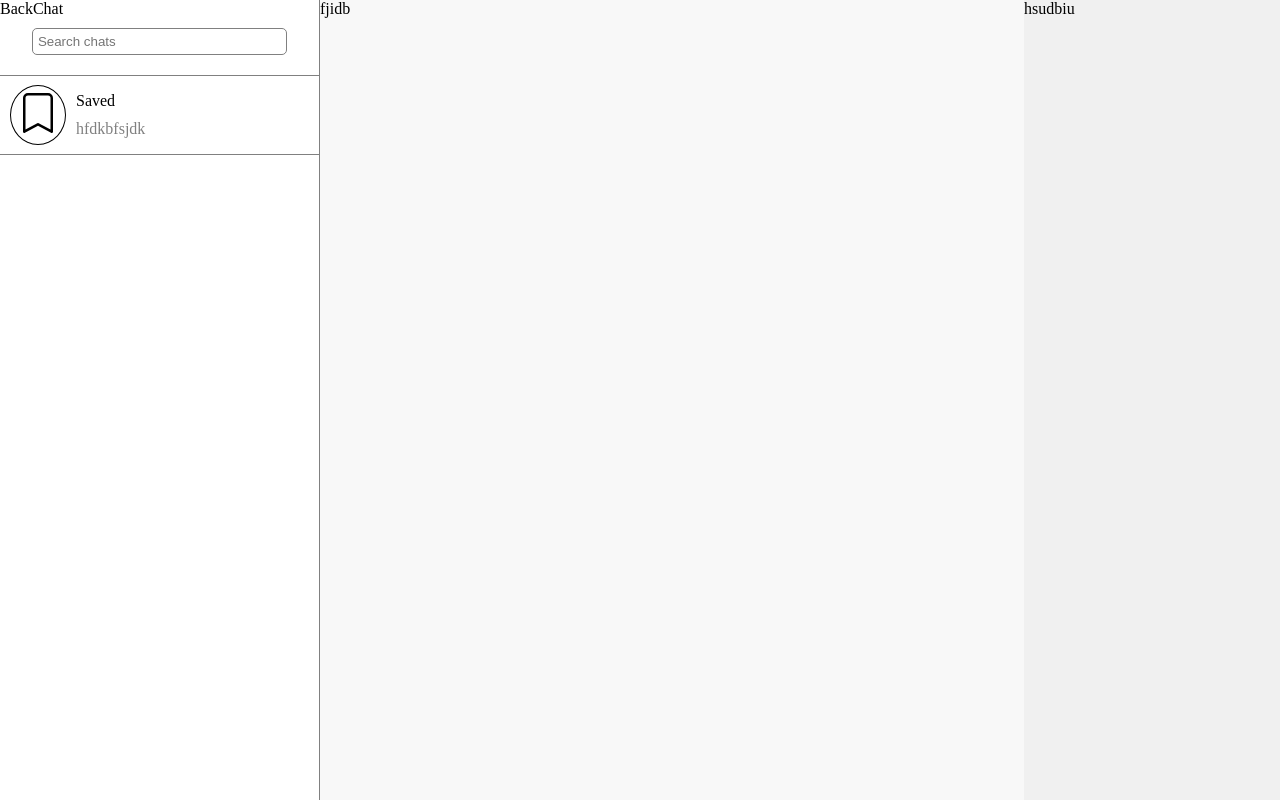
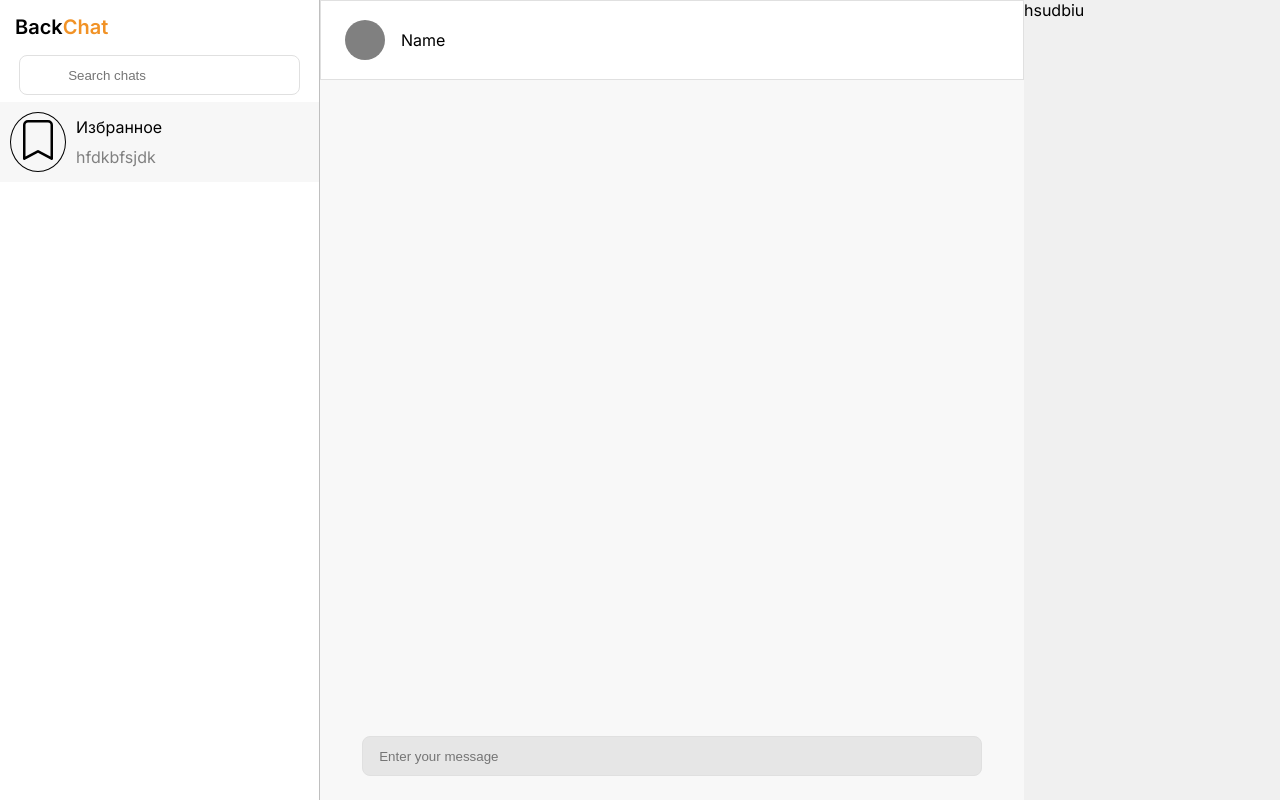
Before and after one commit to sssp1rit/BackChat, a plain HTML site: page index.html in a window 1280 px wide. Drawn offline with Linux system fonts and the light colour scheme; a web font is replaced by a local one.

Commit message:
лого, открытый чат

```diff
--- a/index.html
+++ b/index.html
@@ -5,25 +5,45 @@
     <meta name="viewport" content="width=device-width, initial-scale=1.0">
     <title>Document</title>
     <link rel="stylesheet" href="style.css">
+    <link rel="preconnect" href="https://fonts.googleapis.com">
+    <link rel="preconnect" href="https://fonts.gstatic.com" crossorigin>
+    <link href="https://fonts.googleapis.com/css2?family=Funnel+Display:wght@300..800&family=Inter:ital,opsz,wght@0,14..32,100..900;1,14..32,100..900&display=swap" rel="stylesheet">
 </head>
 <body>
     <div class="main">
         <div class="left">
-            <div class="logos">BackChat</div>
-            <div class="search"><input id="serch_chats" placeholder="Search chats" type="search"></div>
+            <div class="logo">Back<div class="rp">Chat</div></div>
+            <div class="search">
+                <!-- <svg xmlns="http://www.w3.org/2000/svg" width="16" height="16" fill="currentColor" class="bi bi-search" viewBox="0 0 16 16">
+                <path d="M11.742 10.344a6.5 6.5 0 1 0-1.397 1.398h-.001q.044.06.098.115l3.85 3.85a1 1 0 0 0 1.415-1.414l-3.85-3.85a1 1 0 0 0-.115-.1zM12 6.5a5.5 5.5 0 1 1-11 0 5.5 5.5 0 0 1 11 0"/>
+                </svg> -->
+                <input id="serch_chats" placeholder="Search chats" type="search">
+            </div>
             <div class="chats">
-                <div class="chat">
+                <div class="saved">
                     <div class="chat_logo"><svg xmlns="http://www.w3.org/2000/svg" width="40" height="40" fill="currentColor" class="bi bi-bookmark" viewBox="0 0 16 16">
 <path d="M2 2a2 2 0 0 1 2-2h8a2 2 0 0 1 2 2v13.5a.5.5 0 0 1-.777.416L8 13.101l-5.223 2.815A.5.5 0 0 1 2 15.5zm2-1a1 1 0 0 0-1 1v12.566l4.723-2.482a.5.5 0 0 1 .554 0L13 14.566V2a1 1 0 0 0-1-1z"/>
 </svg></div>
                     <div class="chat_content">
-                        <div class="chat_name">Saved</div>
+                        <div class="chat_name">Избранное</div>
                         <div class="chat_text">hfdkbfsjdk</div>
                     </div>
+                    <ul id="chat-list">
+                    </ul>
                 </div>
             </div>
         </div>
-        <div class="main_chat">fjidb</div>
+        <div class="chat_window">
+            <div class="chat_header">
+                <div class="companion-logo">
+
+                </div>
+                <div class="chat-title">
+                    Name
+                </div>
+            </div>
+            <input class="message-field" placeholder="Enter your message" type="text">
+        </div>
         <div class="info">hsudbiu</div>
     </div>
 
--- a/style.css
+++ b/style.css
@@ -3,6 +3,7 @@ html, body {
     height: 100vh;
     margin: 0;
     padding: 0;
+    font-family: 'Inter';
 }
 
 *, *::before, *::after {
@@ -17,18 +18,18 @@ html, body {
 }
 
 /* Шаг 3: колонки */
-.left, .main_chat, .info {
+.left, .chat_window, .info {
     height: 100%;
 }
 
 .left {
     width: 25%;
-    border-right: 1px solid gray;
+    border-right: 1px solid #BFBFBF;
     display: flex;
     flex-direction: column;
 }
 
-.main_chat {
+.chat_window {
     width: 55%;
     background-color: #f8f8f8;
 }
@@ -40,29 +41,44 @@ html, body {
 
 /* Шаг 4: контент внутри левой панели */
 .search {
-    margin-top: 10px;
+    position: relative;
+    margin-top: 16px;
     display: flex;
     justify-content: center;
-    padding-bottom: 20px;
+    padding-bottom: 7px;
 }
 
 #serch_chats {
-    padding: 5px;
-    border-radius: 5px;
-    border: 1px solid gray;
-    width: 80%;
+    padding-top: 8px;
+    padding-bottom: 8px;
+    padding-left: 48px;
+    border-radius: 8px;
+    background-color: #FFFFFF;
+    border: 1px solid #E0E0E0;
+    width: 88%;
+    height: 40px;
 }
 
 .chats {
     overflow-y: auto;
-    flex-grow: 1;  /* ← чтобы занять всё оставшееся пространство */
+    flex-grow: 1;
+}
+
+.logo{
+    font-weight: 600;
+    padding-top: 15px;
+    padding-left: 15px;
+    font-size: 20px;
+    display: flex;
+}
+.rp{
+    color: #F19226;
 }
 
 /* Чаты */
-.chat {
-    border-bottom: 1px solid gray;
-    border-top: 1px solid gray;
+.saved {
     height: 80px;
+    background-color: #F7F7F7;
 
     display: flex;
     align-items: center;
@@ -91,3 +107,42 @@ html, body {
 .chat_text {
     color: gray;
 }
+
+
+
+/* открытый чат */
+.chat_window{
+    position: relative;
+    display: flex;
+    justify-content: center;
+}
+
+.chat_header{
+    display: flex;
+    width: 100%;
+    height: 80px;
+    background-color: #FFFFFF;
+    border: 1px solid #E0E0E0;
+    align-items: center;
+}
+
+.companion-logo{
+    width: 40px;
+    height: 40px;
+    background-color: gray;
+    border-radius: 50%;
+    flex-shrink: 0;
+    margin-left: 24px;
+    margin-right: 16px;
+}
+
+.message-field{
+    bottom: 24px;
+    width: 88%;
+    position: absolute;
+    height: 40px;
+    border-radius: 8px;
+    border: 1px solid #E0E0E0;
+    background-color: #E6E6E6;
+    padding-left: 16px;
+}
```
